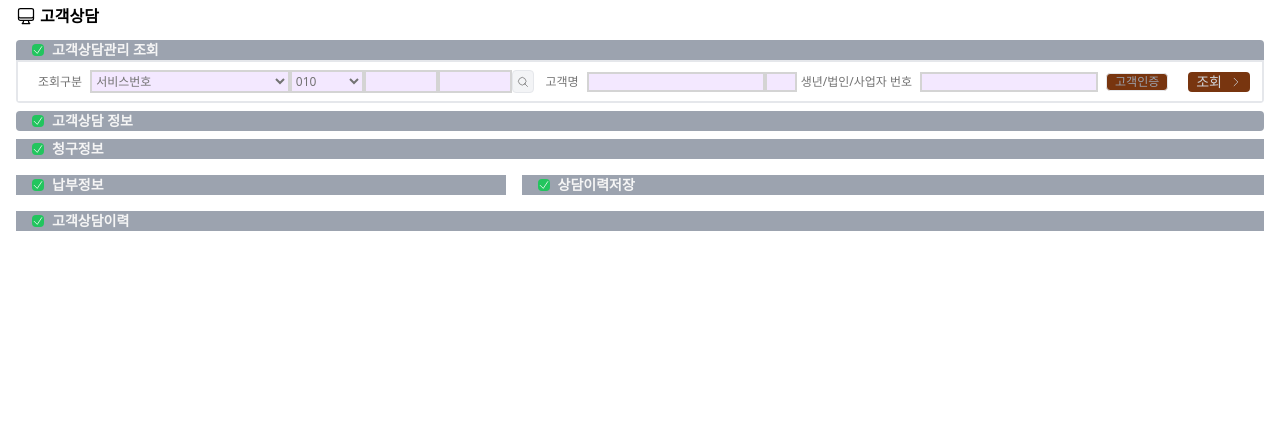
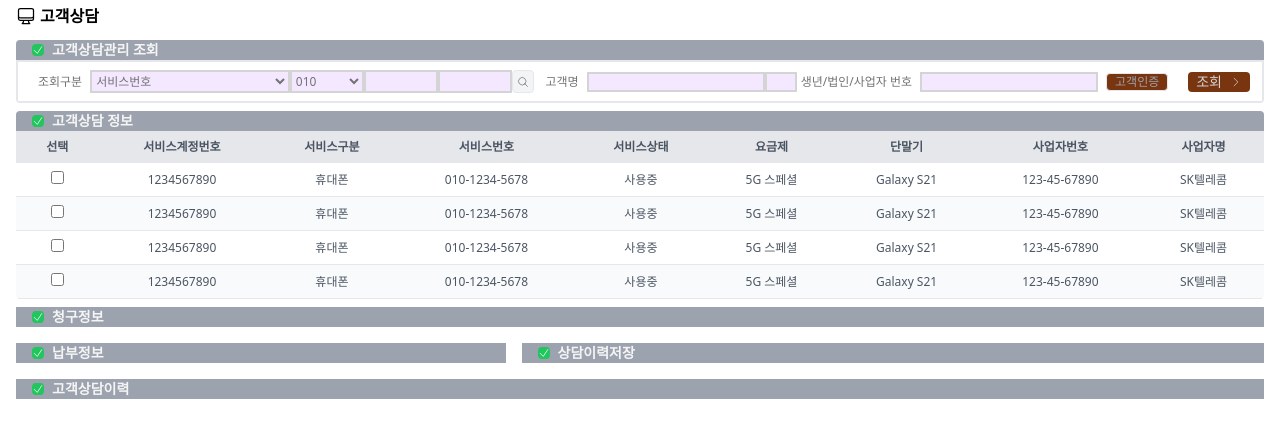
Before and after one commit to jinkihyeok/sk_practice, a React (Create React App) app: page / in a window 1280 px wide. Shown: the top 438 px of the page. Built offline with nearby package versions, Linux system fonts and the light colour scheme.

Commit message:
CilentInfo UI

```diff
--- a/src/components/sections/ClientInfo.tsx
+++ b/src/components/sections/ClientInfo.tsx
@@ -1,9 +1,50 @@
 import SectionHeader from "../common/SectionHeader";
 
-export default function ClientInfo () {
+export default function ClientInfo() {
     return (
         <div className="my-2 rounded overflow-hidden">
             <SectionHeader title="고객상담 정보" />
+            <div className="overflow-y-auto" style={{ maxHeight: "200px" }}>
+                <table className="table-auto w-full text-xs">
+                    <thead>
+                    <tr className="bg-gray-200 text-gray-600 text-xs">
+                        <th className="py-2 px-4 text-center">선택</th>
+                        <th className="py-2 px-4 text-center">서비스계정번호</th>
+                        <th className="py-2 px-4 text-center">서비스구분</th>
+                        <th className="py-2 px-4 text-center">서비스번호</th>
+                        <th className="py-2 px-4 text-center">서비스상태</th>
+                        <th className="py-2 px-4 text-center">요금제</th>
+                        <th className="py-2 px-4 text-center">단말기</th>
+                        <th className="py-2 px-4 text-center">사업자번호</th>
+                        <th className="py-2 px-4 text-center">사업자명</th>
+                    </tr>
+                    </thead>
+                    <tbody className="text-gray-600 text-xs text-center">
+                    {Array(4)
+                        .fill(null)
+                        .map((_, index) => (
+                            <tr
+                                key={index}
+                                className={`border-b border-gray-200 hover:bg-gray-100 ${
+                                    index % 2 === 0 ? "bg-white" : "bg-gray-50"
+                                }`}
+                            >
+                                <td className="py-2 px-4">
+                                    <input type="checkbox" />
+                                </td>
+                                <td className="py-2 px-4">1234567890</td>
+                                <td className="py-2 px-4">휴대폰</td>
+                                <td className="py-2 px-4">010-1234-5678</td>
+                                <td className="py-2 px-4">사용중</td>
+                                <td className="py-2 px-4">5G 스페셜</td>
+                                <td className="py-2 px-4">Galaxy S21</td>
+                                <td className="py-2 px-4">123-45-67890</td>
+                                <td className="py-2 px-4">SK텔레콤</td>
+                            </tr>
+                        ))}
+                    </tbody>
+                </table>
+            </div>
         </div>
-    )
+    );
 }
```
